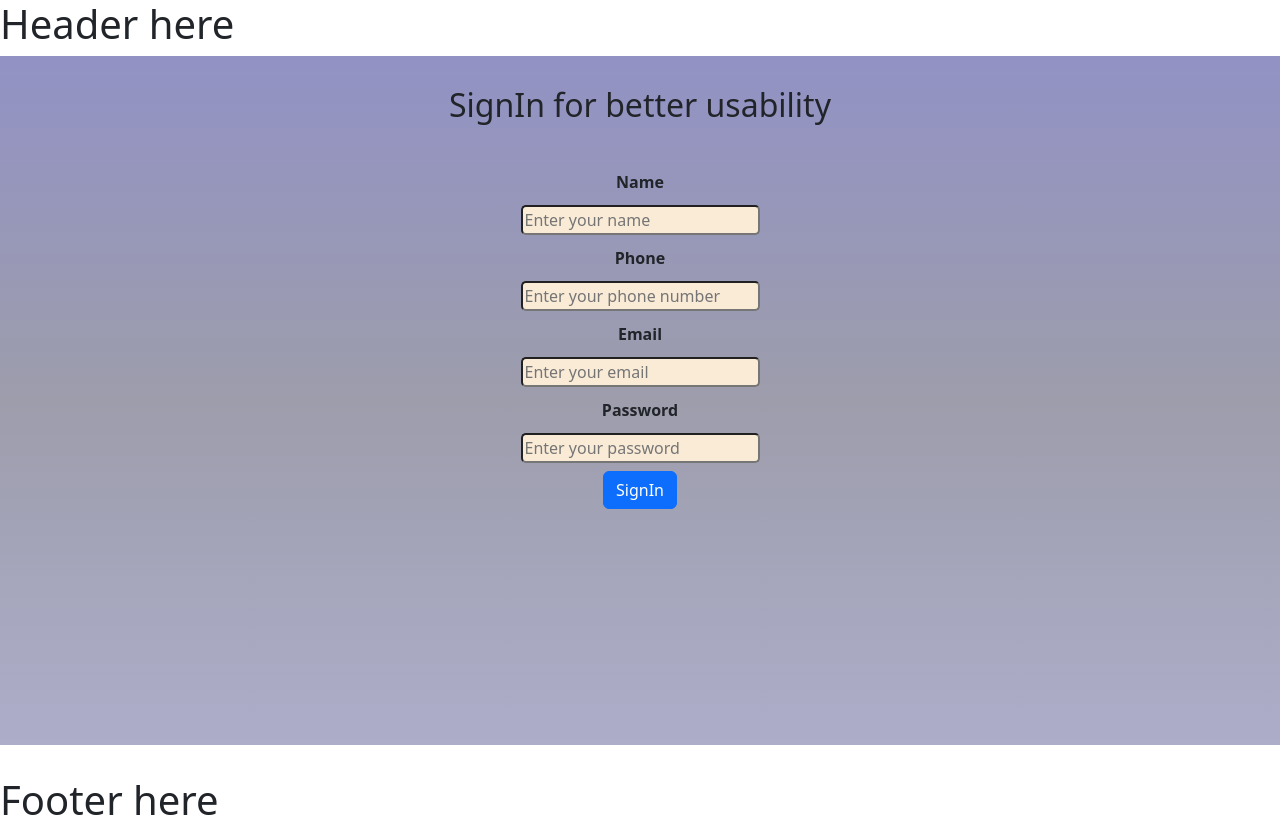
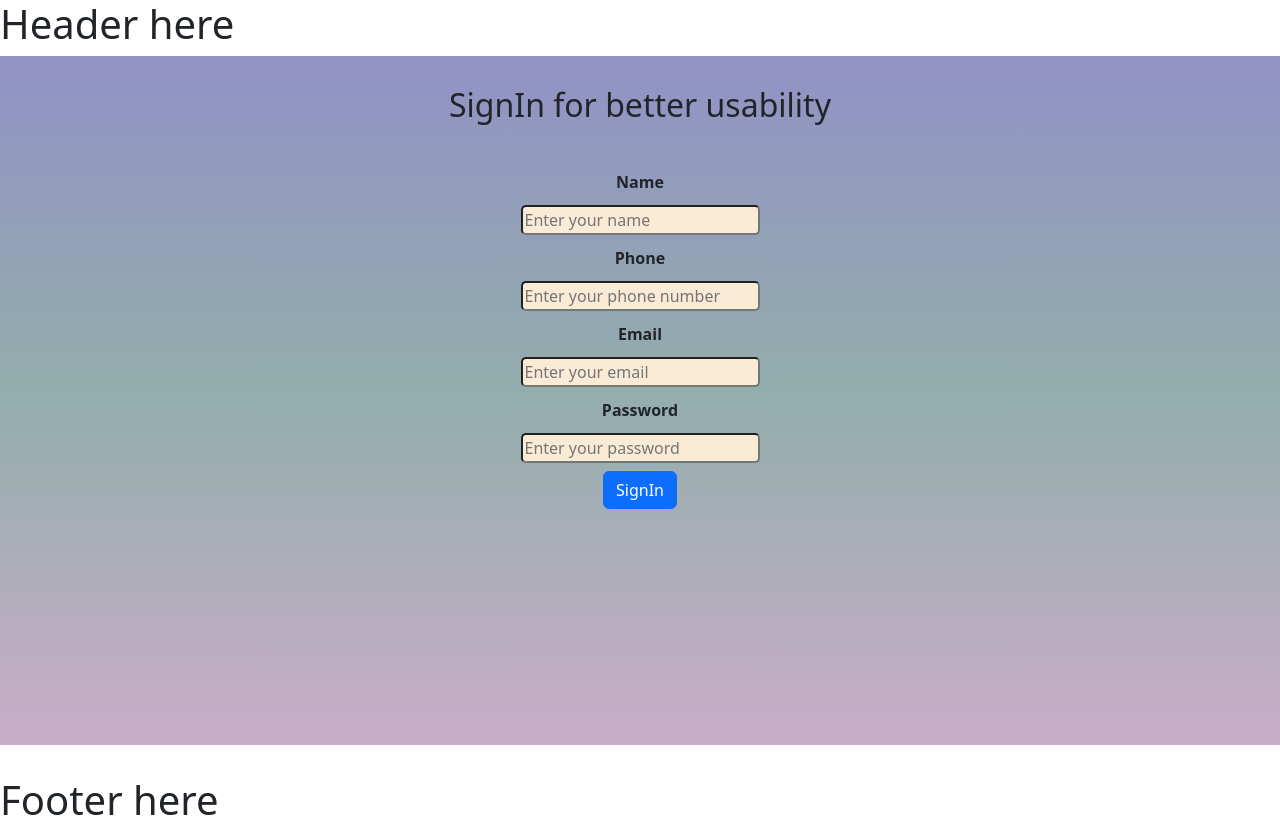
Before and after one commit to sakshiaparelwar/Restaurant-clientside, a React (Create React App) app: page /signin in a window 1280 px wide. Built offline with nearby package versions, Linux system fonts and the light colour scheme.

Commit message:
changes made

```diff
--- a/src/pages/style.css
+++ b/src/pages/style.css
@@ -89,8 +89,8 @@ label {
 .bodyoflogin {
   background: linear-gradient(
     rgb(146, 146, 197),
-    rgb(157, 157, 172),
-    rgb(173, 173, 202)
+    rgb(147, 174, 171),
+    rgb(202, 173, 201)
   );
   padding-bottom: 18%;
 }
```
